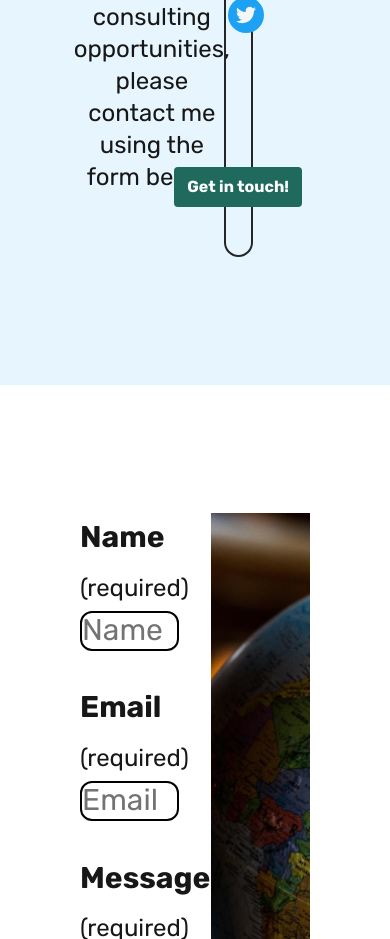
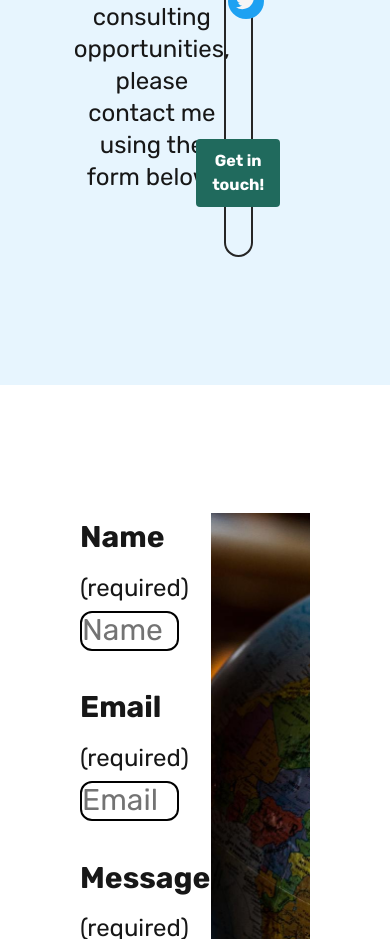
Before and after one commit to DoctorDerek/steven-terner.github.io, a Next.js app: page /contact in a window 390 px wide. Shown: the part 820-1759 px from the top of the page. Built offline with nearby package versions, Linux system fonts and the light colour scheme; a web font is replaced by a local one; what @tailwindcss/typography would draw is missing.

Commit message:
Improve button display for consistency (text size, width)

```diff
--- a/components/AboutSidebar.js
+++ b/components/AboutSidebar.js
@@ -4,7 +4,7 @@ import SocialIcon from "@/components/social-icons"
 import Image from "@/components/Image"
 
 const AboutSidebar = ({ photo = false }) => (
-  <div className="flex flex-col items-center justify-between col-span-1 py-12 space-y-12 border-2 border-gray-800 border-solid sm:py-0 sm:space-y-0 rounded-3xl sm:col-span-3 sm:border-0">
+  <div className="flex flex-col items-center justify-between col-span-1 py-12 space-y-12 border-2 border-gray-800 border-solid text-md sm:py-0 sm:space-y-0 rounded-3xl sm:col-span-3 sm:border-0">
     {photo && (
       <div className="grid grid-cols-1 w-72 h-72">
         <Image
@@ -26,7 +26,7 @@ const AboutSidebar = ({ photo = false }) => (
     </div>
     <div className="sm:py-4">
       <Link href="/about" className="text-white">
-        <div className="w-32 py-2 mx-auto font-bold text-center rounded text-md bg-green-dark hover:bg-green-light hover:text-black">
+        <div className="px-4 py-2.5 mx-auto font-bold text-center rounded text-md bg-green-dark hover:bg-green-light hover:text-black">
           Get in touch!
         </div>
       </Link>
```
